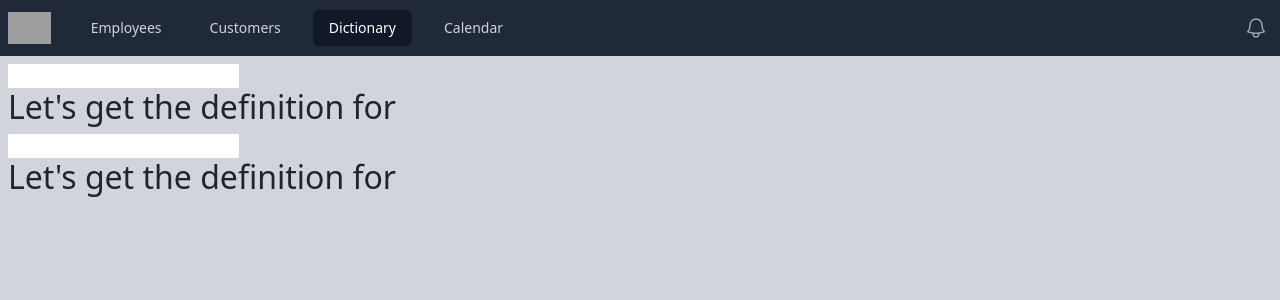
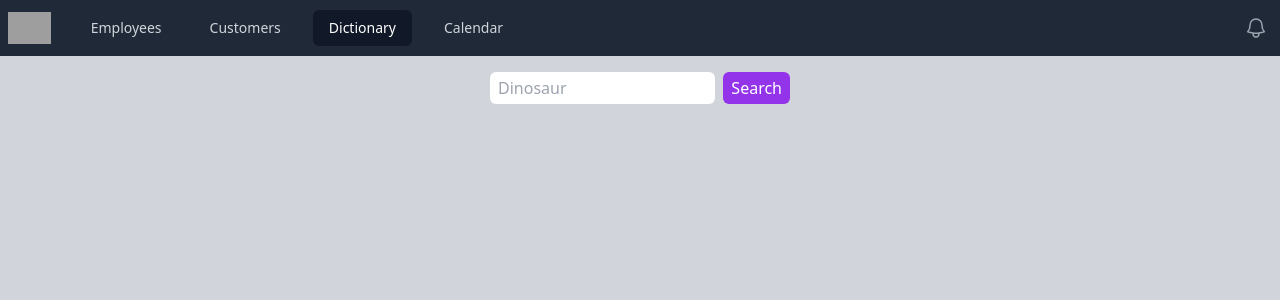
Before and after one commit to iselk8/hello, a React (Create React App) app: page /dictionary in a window 1280 px wide. Shown: the top 300 px of the page. Built offline with nearby package versions, Linux system fonts and the light colour scheme; grey boxes are pictures that could not be loaded.

Commit message:
Restyled the definition page

```diff
--- a/src/App.js
+++ b/src/App.js
@@ -3,7 +3,9 @@
 import Employees from "./pages/Employees";
 import Customers from "./pages/Customers";
 import {BrowserRouter, Routes, Route} from 'react-router-dom';
-import Dictionary from "./components/Dictionary";
+import Dictionary from "./pages/Dictionary";
+import Definition from "./pages/Definition";
+import NotFound from "./components/NotFound";
 
 function App() {
   return (
@@ -14,6 +16,9 @@
               <Route path="/employees" element={<Employees/>}/>
               <Route path="/customers" element={<Customers/>}/>
               <Route path="/dictionary" element={<Dictionary/>}/>
+              <Route path="/dictionary/:search" element={<Definition/>}/>
+              <Route path="/404" element={<NotFound/>}/>
+              <Route path="*" element={<NotFound/>}/>
             </Routes>
         </Header>
       </BrowserRouter>
--- /dev/null
+++ b/src/components/DefinitionSearch.js
@@ -0,0 +1,23 @@
+import {useState, useEffect} from 'react';
+import { useNavigate } from 'react-router';
+
+export default function DefinitionSearch(){
+    const [word, setWord] = useState('');
+    const navigate = useNavigate();
+
+    return (
+        <form   className='flex space-between space-x-2 max-w-[300px]'
+                onSubmit={() => {
+                    navigate('/dictionary/' + word)
+        }}>
+            <input
+                className='shrink min-w-0 px-2 py-1 rounded'
+                placeholder='Dinosaur'
+                type='text'
+                onChange={(e) => {
+                    setWord(e.target.value);
+            }} />
+            <button className='bg-purple-600 hover:bg-purple-700 text-white py-1 px-2 rounded'>Search</button>
+        </form>
+    );
+}
--- a/src/components/Dictionary.js
+++ /dev/null
@@ -1,28 +0,0 @@
-import {useState, useEffect} from 'react';
-
-export default function Dictionary(){
-    const [word, setWord] = useState('');
-    const [word2, setWord2] = useState('');
-
-    useEffect(() => {
-        console.log('State word 1 updated ' + word);
-    }, [word]);
-
-    useEffect(() => {
-        console.log('State word 2 updated ' + word2);
-    }, [word2]);
-
-    return (
-        <>
-            <input type='text' onChange={(e) => {
-                setWord(e.target.value);
-            }} />
-            <h2>Let's get the definition for {word}</h2>
-
-            <input type='text' onChange={(e) => {
-                setWord2(e.target.value);
-            }} />
-            <h2>Let's get the definition for {word2}</h2>
-        </>
-    );
-}
--- a/src/components/Header.js
+++ b/src/components/Header.js
@@ -102,7 +102,7 @@
       )}
     </Disclosure>
     <div className='bg-gray-300'>
-        <div className='max-w-7xl min-h-screen mx-auto p-2'>
+        <div className='max-w-7xl min-h-screen mx-auto p-3'>
             {props.children}
         </div>
     </div>
--- /dev/null
+++ b/src/components/NotFound.js
@@ -0,0 +1,3 @@
+export default function NotFound(){
+    return <p>The page you are looking for was not found</p>
+}
--- /dev/null
+++ b/src/pages/Definition.js
@@ -0,0 +1,83 @@
+import { useState, useEffect } from "react";
+import { useParams, useNavigate, Link } from "react-router-dom";
+import { v4 as uuidv4 } from "uuid";
+import NotFound from "../components/NotFound";
+import DefinitionSearch from "../components/DefinitionSearch";
+
+export default function Definition() {
+  const [word, setWord] = useState();
+  const [notFound, setNotFound] = useState(false);
+  const [error, setError] = useState(false);
+  let { search } = useParams();
+  const navigate = useNavigate();
+
+  useEffect(() => {
+    //const url = 'https://dsuifbfwuhoew.com';
+    //const url = 'https://httpstat.us/501';
+    const url = "https://api.dictionaryapi.dev/api/v2/entries/en/" + search;
+    fetch(url)
+      .then((response) => {
+        console.log(response.status);
+        if (response.status === 404) {
+          setNotFound(true);
+        } else if(response.status === 401){
+            navigate('/login');
+        } else if(response.status === 500){
+            console.log('Here');
+        }
+
+        if(!response.ok){
+            setError(true);
+
+            throw new Error('Something went wrong');
+        }
+
+        return response.json();
+      })
+      .then((data) => {
+        setWord(data[0].meanings);
+      })
+      .catch((e) => {
+        console.log(e.message);
+
+      });
+  }, []);
+
+  if(notFound === true){
+    return (
+        <>
+            <NotFound/>
+            <Link to="/dictionary">Search another</Link>
+        </>
+    );
+  }
+
+  if(error === true){
+    return (
+        <>
+            <p>Something went wrong</p>
+            <Link to="/dictionary">Search another</Link>
+        </>
+    );
+  }
+
+  return (
+    <>
+      {word ? (
+        <>
+        <h1>Here is a definition for: {search}</h1>
+          {word.map((meaning) => {
+            return (
+              <p key={uuidv4()}>
+                {meaning.partOfSpeech + ": "}
+                {meaning.definitions[0].definition}
+              </p>
+            );
+          })}
+          <p>Search again: </p>
+          <DefinitionSearch/>
+        </>
+      ) : null}
+    </>
+  );
+}
--- /dev/null
+++ b/src/pages/Dictionary.js
@@ -0,0 +1,9 @@
+import DefinitionSearch from "../components/DefinitionSearch";
+
+export default function Dictionary(){
+    return (
+        <div className="flex justify-center">
+            <DefinitionSearch/>
+        </div>
+    );
+}
```
